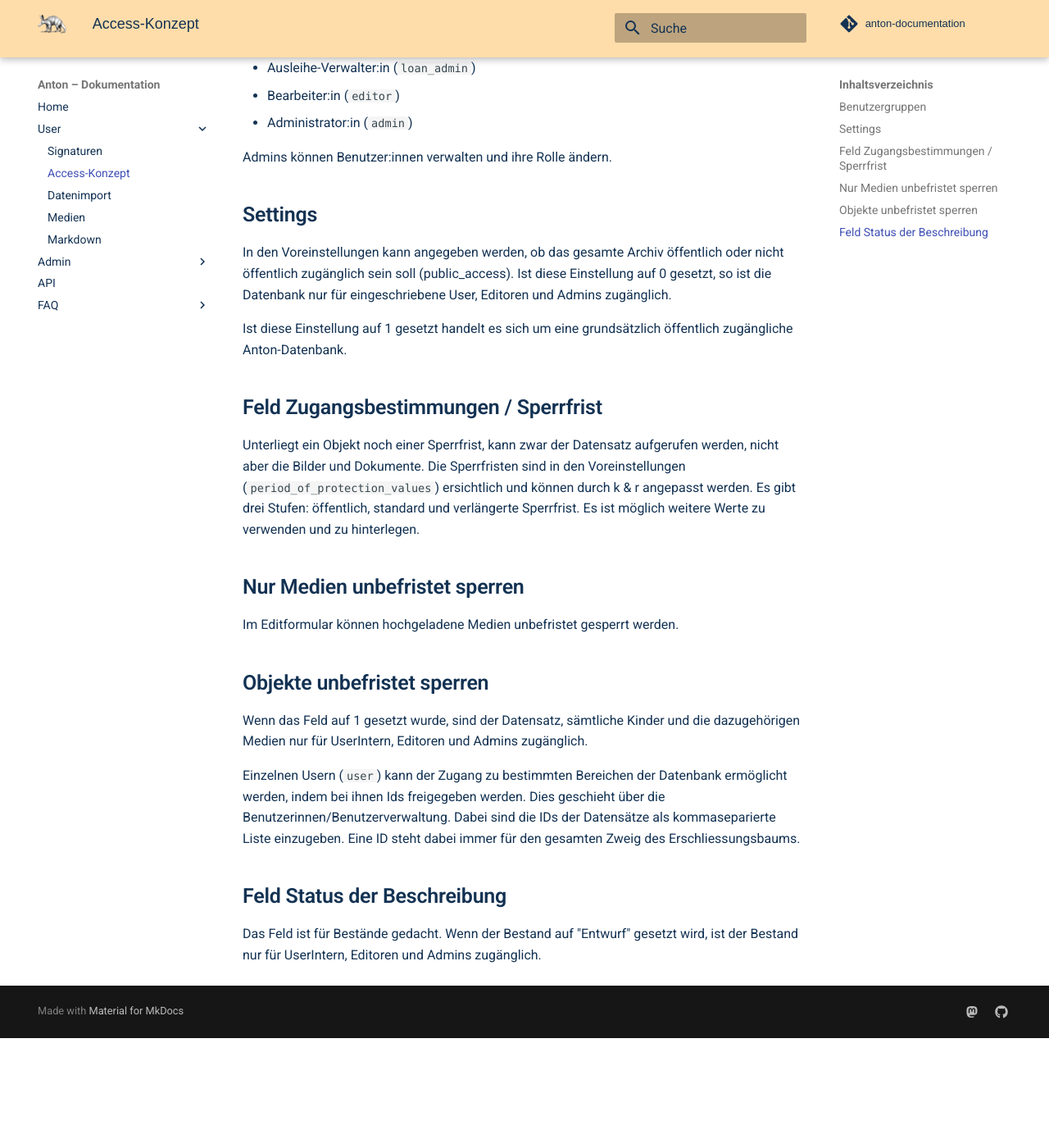
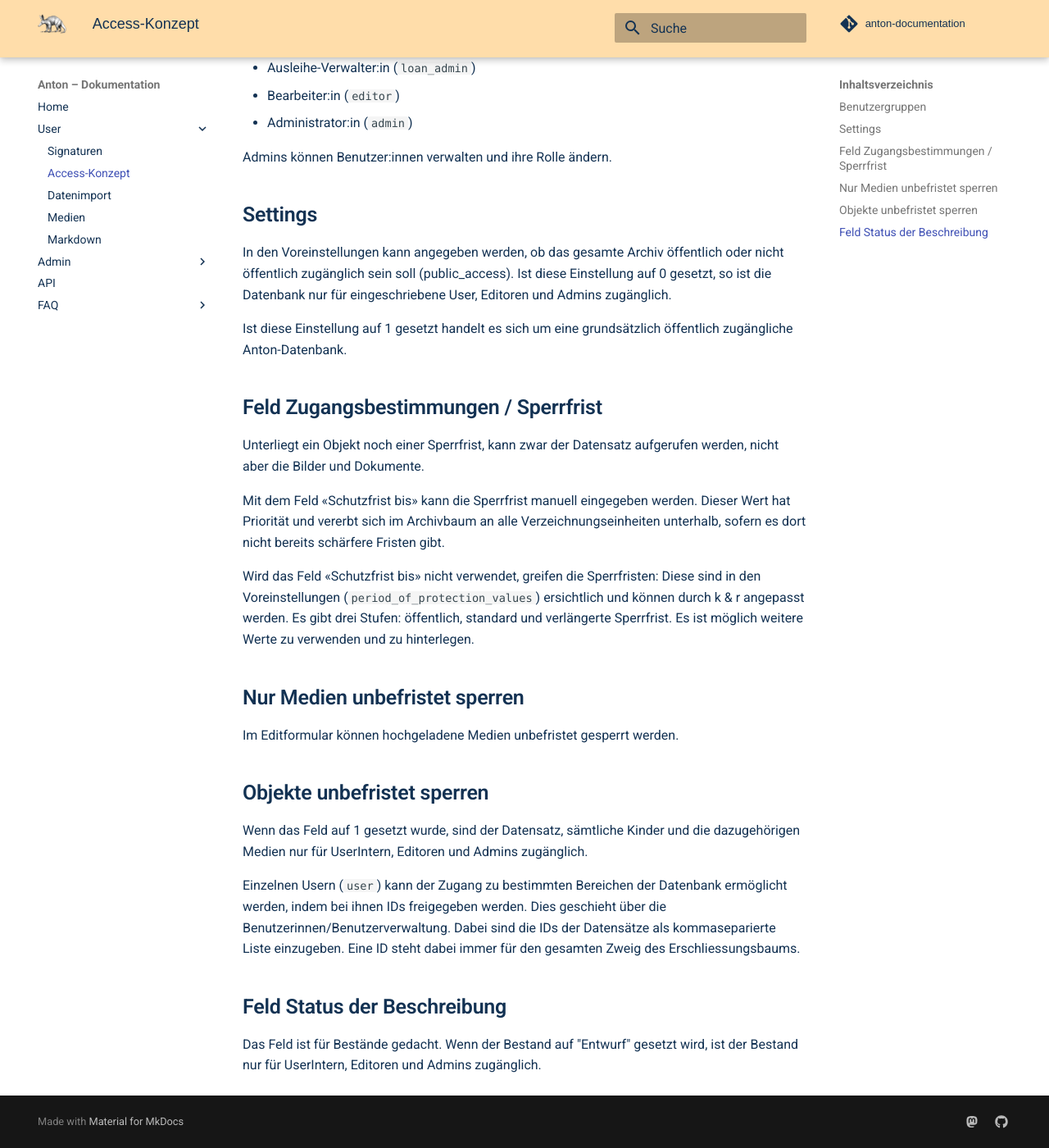
Before and after one commit to kraenzle-ritter/anton-documentation, an MkDocs documentation site: the page built from docs/user/access.md, in a window 1280 px wide and 1400 px high, scrolled down 325 px. Shown: the whole window at 82% size. Built offline with MkDocs 1.6.1 and Material for MkDocs 9.7.7, drawn with Linux system fonts in a browser that asks for light colours; some web fonts are replaced; comment, search, counter and statistics services are not loaded; before the commit the page ends 1591 px from its top, so only the background shows below that.

Commit message:
Schutzfrist bis

```diff
--- a/docs/user/access.md
+++ b/docs/user/access.md
@@ -18,7 +18,11 @@ In den Voreinstellungen kann angegeben werden, ob das gesamte Archiv öffentlich
 Ist diese Einstellung auf 1 gesetzt handelt es sich um eine grundsätzlich öffentlich zugängliche Anton-Datenbank.
 
 ## Feld Zugangsbestimmungen / Sperrfrist
-Unterliegt ein Objekt noch einer Sperrfrist, kann zwar der Datensatz aufgerufen werden, nicht aber die Bilder und Dokumente. Die Sperrfristen sind in den Voreinstellungen (`period_of_protection_values`) ersichtlich und können durch k & r angepasst werden. Es gibt drei Stufen: öffentlich, standard und verlängerte Sperrfrist. Es ist möglich weitere Werte zu verwenden und zu hinterlegen.
+Unterliegt ein Objekt noch einer Sperrfrist, kann zwar der Datensatz aufgerufen werden, nicht aber die Bilder und Dokumente.
+
+Mit dem Feld «Schutzfrist bis» kann die Sperrfrist manuell eingegeben werden. Dieser Wert hat Priorität und vererbt sich im Archivbaum an alle Verzeichnungseinheiten unterhalb, sofern es dort nicht bereits schärfere Fristen gibt.
+
+Wird das Feld «Schutzfrist bis» nicht verwendet, greifen die Sperrfristen: Diese sind in den Voreinstellungen (`period_of_protection_values`) ersichtlich und können durch k & r angepasst werden. Es gibt drei Stufen: öffentlich, standard und verlängerte Sperrfrist. Es ist möglich weitere Werte zu verwenden und zu hinterlegen.
 
 ## Nur Medien unbefristet sperren
 Im Editformular können hochgeladene Medien unbefristet gesperrt werden.
@@ -26,7 +30,7 @@ Im Editformular können hochgeladene Medien unbefristet gesperrt werden.
 ## Objekte unbefristet sperren
 Wenn das Feld auf 1 gesetzt wurde, sind der Datensatz, sämtliche Kinder und die dazugehörigen Medien nur für UserIntern, Editoren und Admins zugänglich.
 
-Einzelnen Usern (`user`) kann der Zugang zu bestimmten Bereichen der Datenbank ermöglicht werden, indem bei ihnen Ids freigegeben werden. Dies geschieht über die Benutzerinnen/Benutzerverwaltung. Dabei sind die IDs der Datensätze als kommaseparierte Liste einzugeben. Eine ID steht dabei immer für den gesamten Zweig des Erschliessungsbaums.
+Einzelnen Usern (`user`) kann der Zugang zu bestimmten Bereichen der Datenbank ermöglicht werden, indem bei ihnen IDs freigegeben werden. Dies geschieht über die Benutzerinnen/Benutzerverwaltung. Dabei sind die IDs der Datensätze als kommaseparierte Liste einzugeben. Eine ID steht dabei immer für den gesamten Zweig des Erschliessungsbaums.
 
 ## Feld Status der Beschreibung
 Das Feld ist für Bestände gedacht. Wenn der Bestand auf "Entwurf" gesetzt wird, ist der Bestand nur für UserIntern, Editoren und Admins zugänglich.
```
Also changed, not shown: docs/admin/installation.md (+1 -0 lines), docs/user/import.md (+1 -1 lines).
